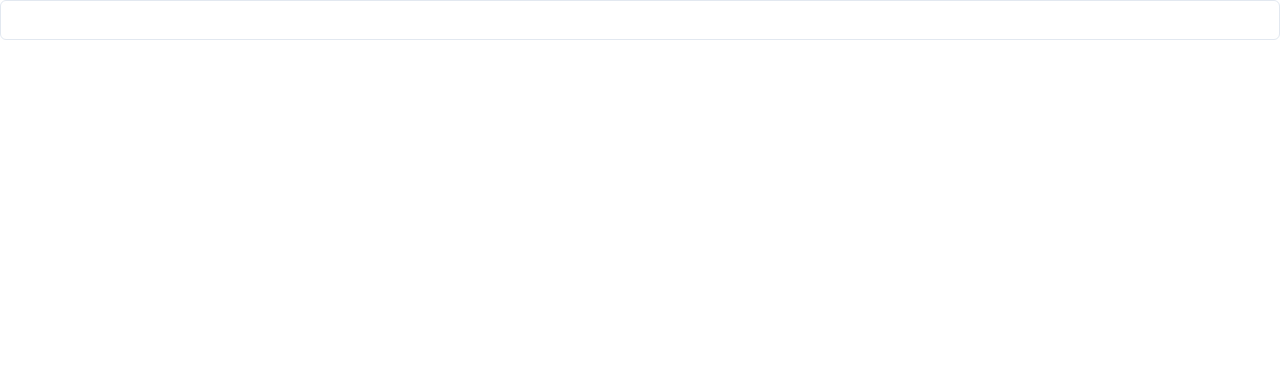
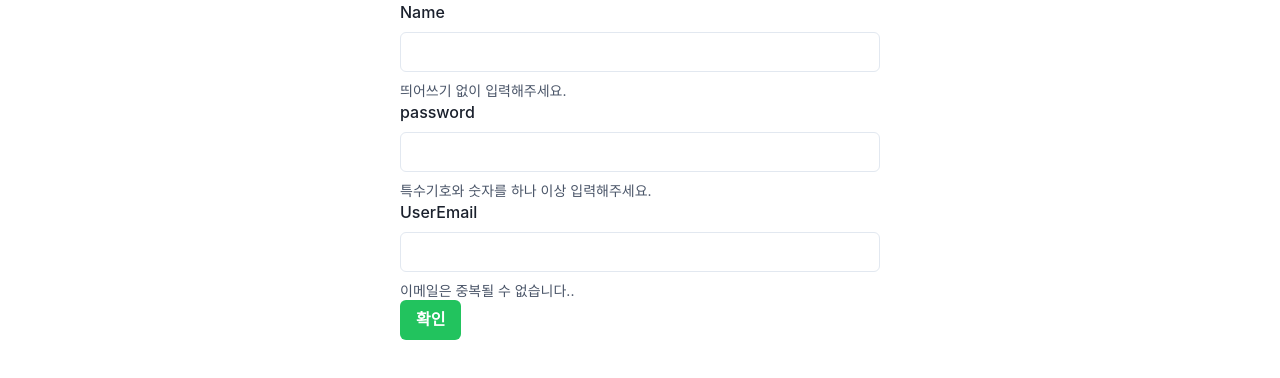
Before and after one commit to laehwani/reactHwani, a React (Create React App) app: page / in a window 1280 px wide. Shown: the top 378 px of the page. Built offline with nearby package versions, Linux system fonts and the light colour scheme.

Commit message:
react 간단 게시판 예제

```diff
--- a/src/App.js
+++ b/src/App.js
@@ -1,16 +1,70 @@
 import React, { useState } from "react";
-import { Input } from "@chakra-ui/react";
+import {
+  Box,
+  Button,
+  Center,
+  FormControl,
+  FormHelperText,
+  FormLabel,
+  Input,
+} from "@chakra-ui/react";
 
 function App(props) {
-  const [message, setMessage] = useState("");
+  const [name, setName] = useState("");
+  const [password, setPassword] = useState("");
+  const [email, setEmail] = useState("");
+  const [submitting, setSubmitting] = useState(false);
 
-  function handleChange(e) {
-    setMessage(e.target.value);
+  function handleNameInput(e) {
+    setName(e.target.value);
+  }
+  function handlePasswordInput(e) {
+    setPassword(e.target.value);
+  }
+  function handleEmailInput(e) {
+    setEmail(e.target.value);
+  }
+  function handleSubmit(e) {
+    setSubmitting(e.target.value);
+    // axios
+    //   .post("/adduser", {
+    //     name,
+    //     email,
+    //     password,
+    //   })
+    //   .then((response) => console.log("성공할때 해야하는일"))
+    //   .catch((error) => console.log("실패"))
+    //   .finally(() => console.log("꼭 해야하는일"));
   }
   return (
-    <div>
-      <Input type="text" value={message} onChange={handleChange} />
-    </div>
+    <Center>
+      <Box w={"480px"}>
+        <FormControl>
+          <FormLabel>Name</FormLabel>
+          <Input type="text" value={name} onChange={handleNameInput}></Input>
+          <FormHelperText>띄어쓰기 없이 입력해주세요.</FormHelperText>
+        </FormControl>
+        <FormControl>
+          <FormLabel>password</FormLabel>
+          <Input
+            type="password"
+            value={password}
+            onChage={handlePasswordInput}
+          ></Input>
+          <FormHelperText>
+            특수기호와 숫자를 하나 이상 입력해주세요.
+          </FormHelperText>
+        </FormControl>
+        <FormControl>
+          <FormLabel>UserEmail</FormLabel>
+          <Input type="email" value={email} onChage={handleEmailInput}></Input>
+          <FormHelperText>이메일은 중복될 수 없습니다..</FormHelperText>
+        </FormControl>
+        <Button onChange={handleSubmit} colorScheme="whatsapp">
+          확인
+        </Button>
+      </Box>
+    </Center>
   );
 }
 
```
